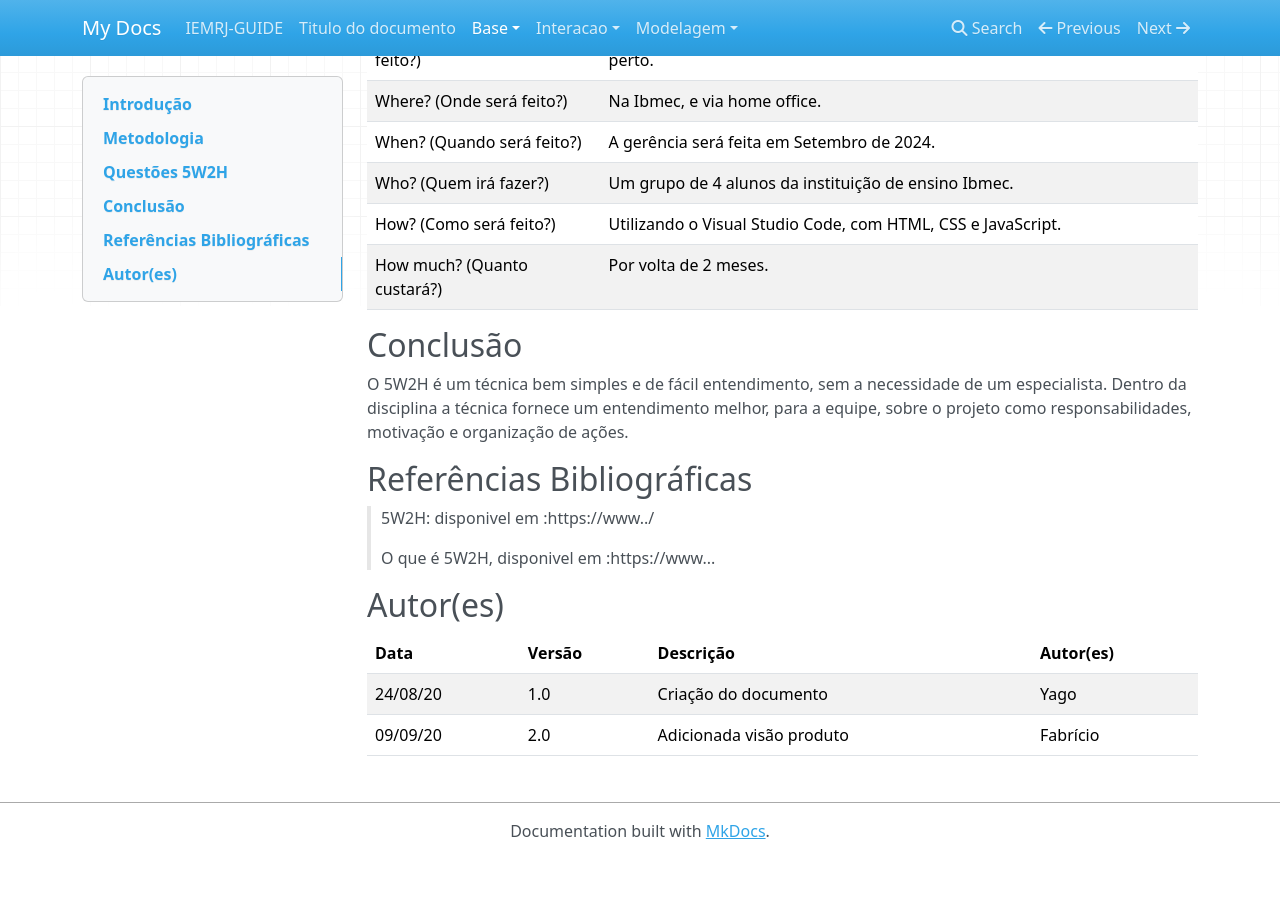
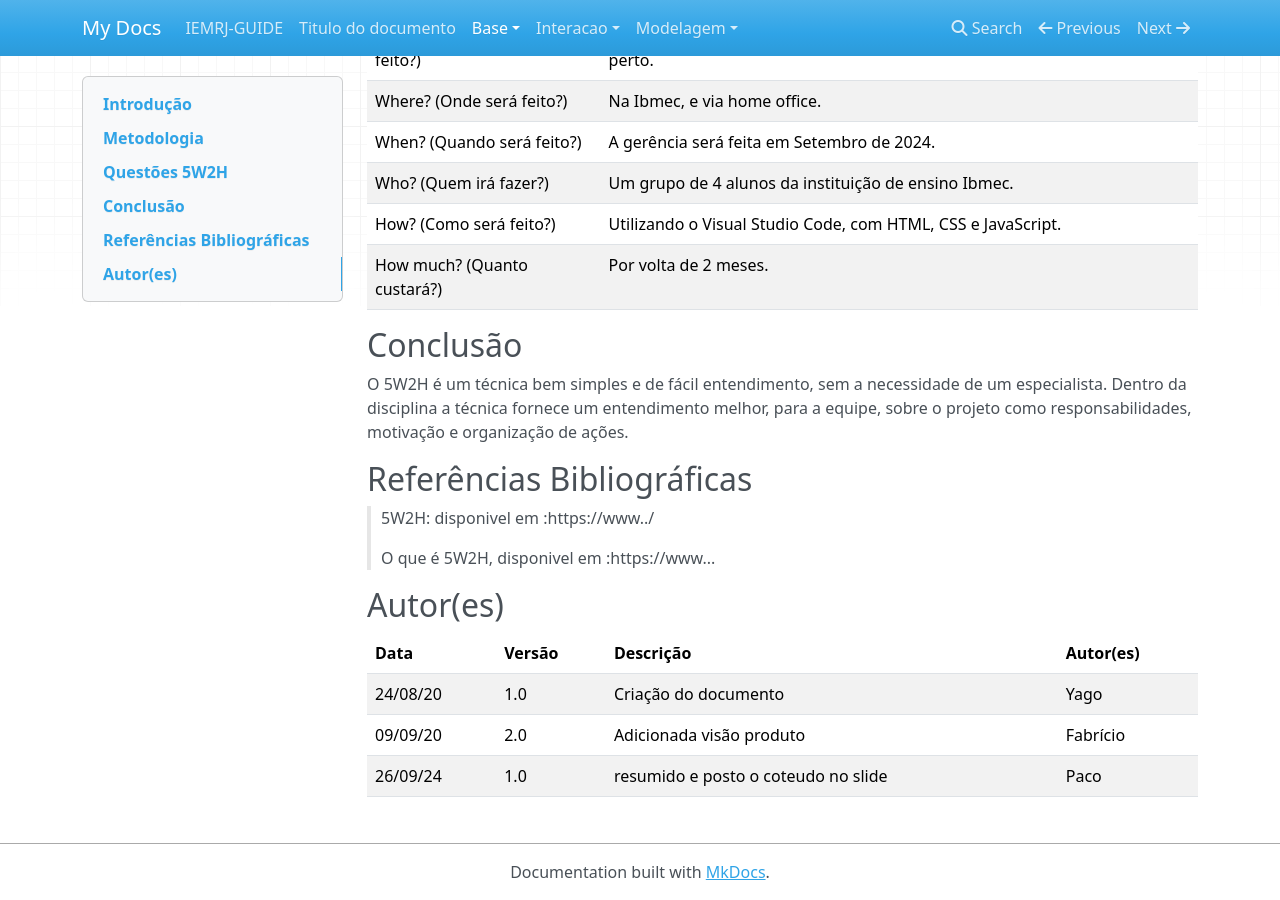
Before and after one commit to Projetos-de-Extensao/PFE_24.2_8001_III_IEMRJ-GUIDE, an MkDocs documentation site: the page built from docs/base/5w2h.md, in a window 1280 px wide and 900 px high, scrolled down 1136 px. Built offline with MkDocs 1.6.1, drawn with Linux system fonts in a browser that asks for light colours; nearby versions of some CDN libraries; before the commit the page ends 1995 px from its top, so only the background shows below that.

Commit message:
Update 5w2h.md

```diff
--- a/docs/base/5w2h.md
+++ b/docs/base/5w2h.md
@@ -63,3 +63,4 @@ O 5W2H é um técnica bem simples e de fácil entendimento, sem a necessidade de
 | -- | -- | -- | -- |
 | 24/08/20 | 1.0 | Criação do documento | Yago |
 | 09/09/20 | 2.0 | Adicionada visão produto | Fabrício |
+| 26/09/24 | 1.0 | resumido e posto o coteudo no slide | Paco |
```
